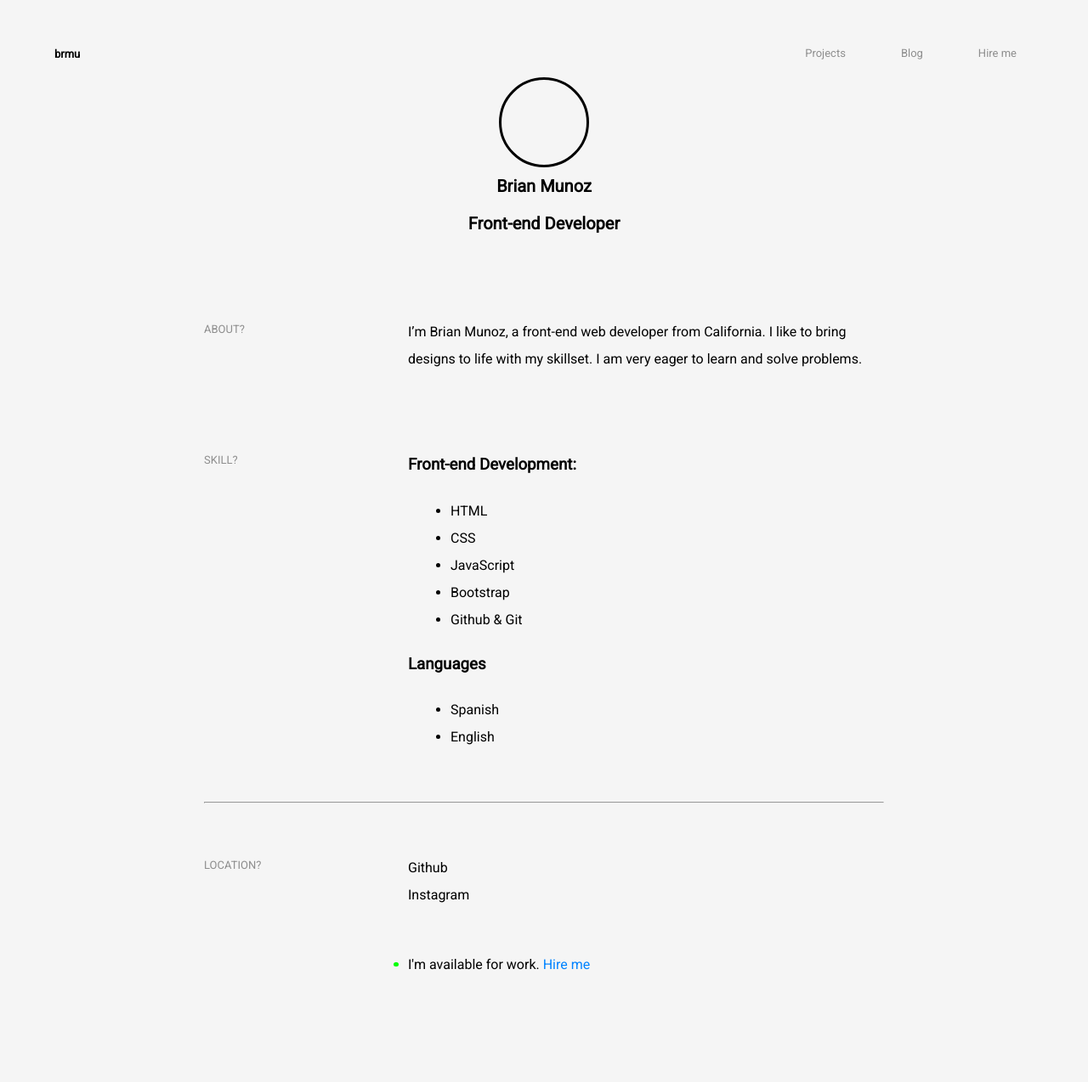
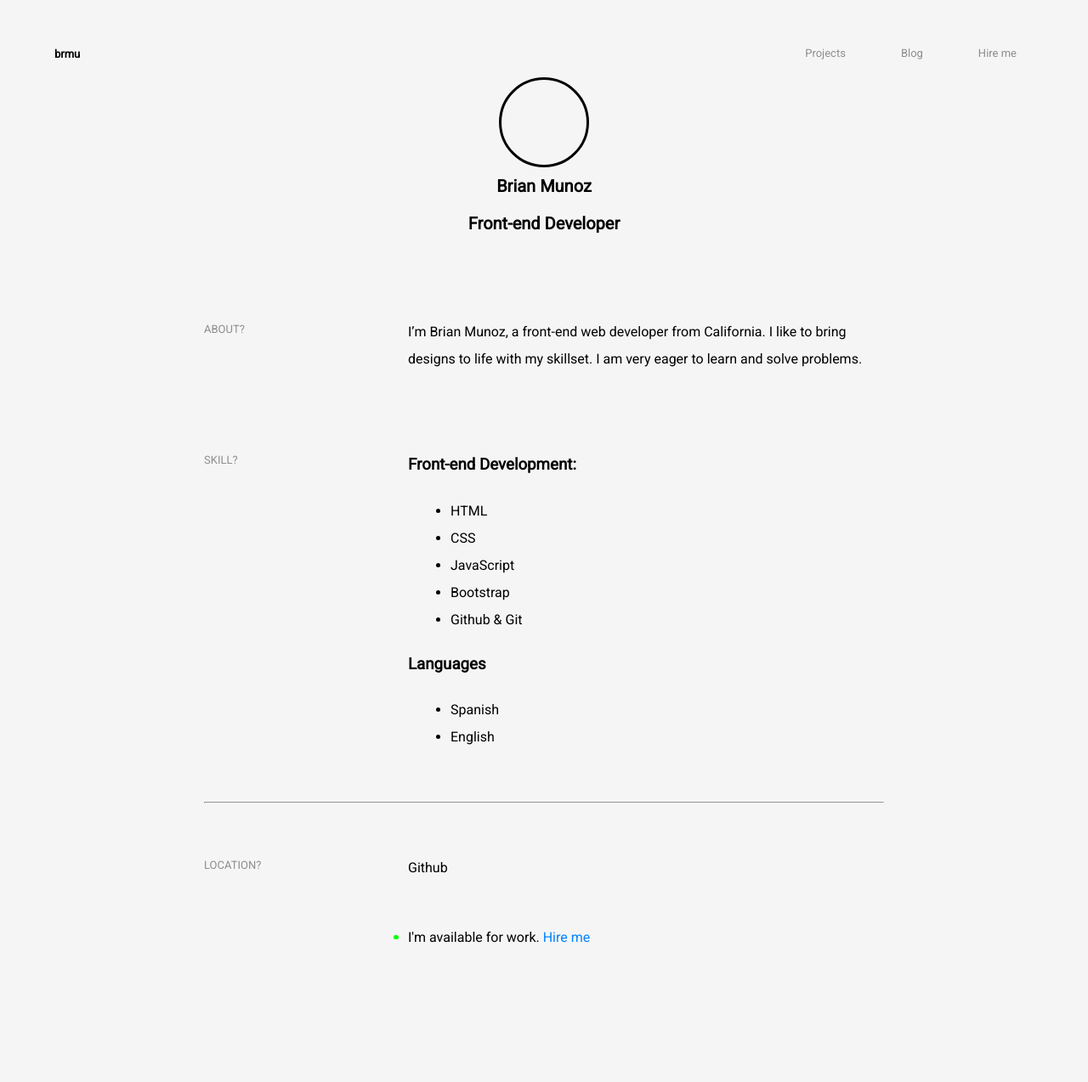
Before and after one commit to colorlessenergy/portfolio, a Jekyll site: the page built from index.html, in a window 1280 px wide. Shown: the whole page at 85% size. Built offline with Jekyll 4.4.1, drawn with Linux system fonts in a browser that asks for light colours; after the commit the page ends 1242 px from its top, so only the background shows below that.

Commit message:
remove social media

```diff
--- a/index.html
+++ b/index.html
@@ -58,7 +58,6 @@ layout: default
       <div class="cards__description">
         <ul>
           <li> <a class="social" href="https://github.com/colorlessenergy">Github</a> </li>
-          <li> <a class="social" href="https://www.instagram.com/codebrian_/">Instagram</a> </li>
         </ul>
 
         <p class="hireme"> <span class="circle"></span> I'm available for work.  <a class="hireme__link" href="{{ site.baseurl }}/hire-me.html">Hire me</a> </p>
```
